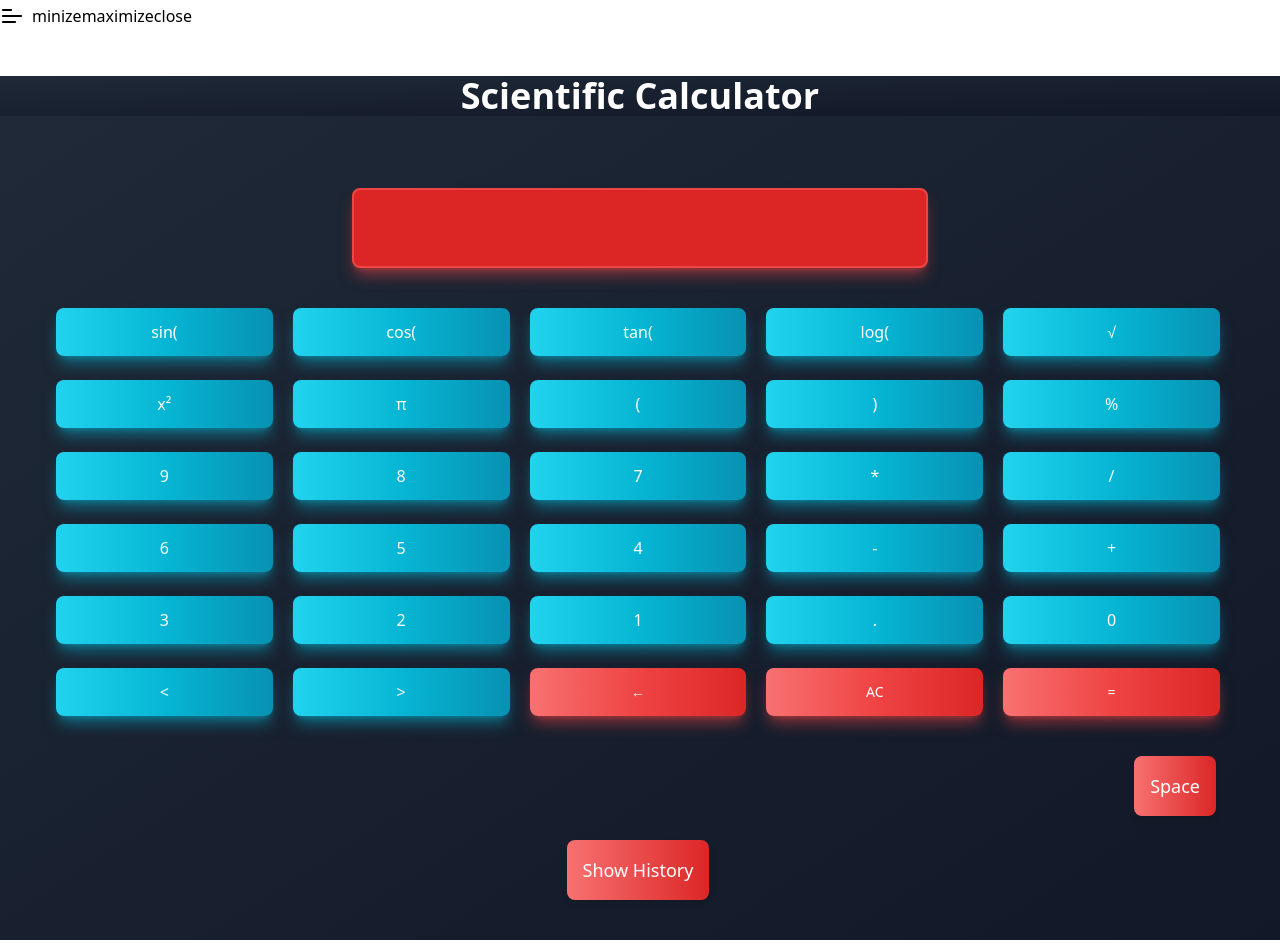
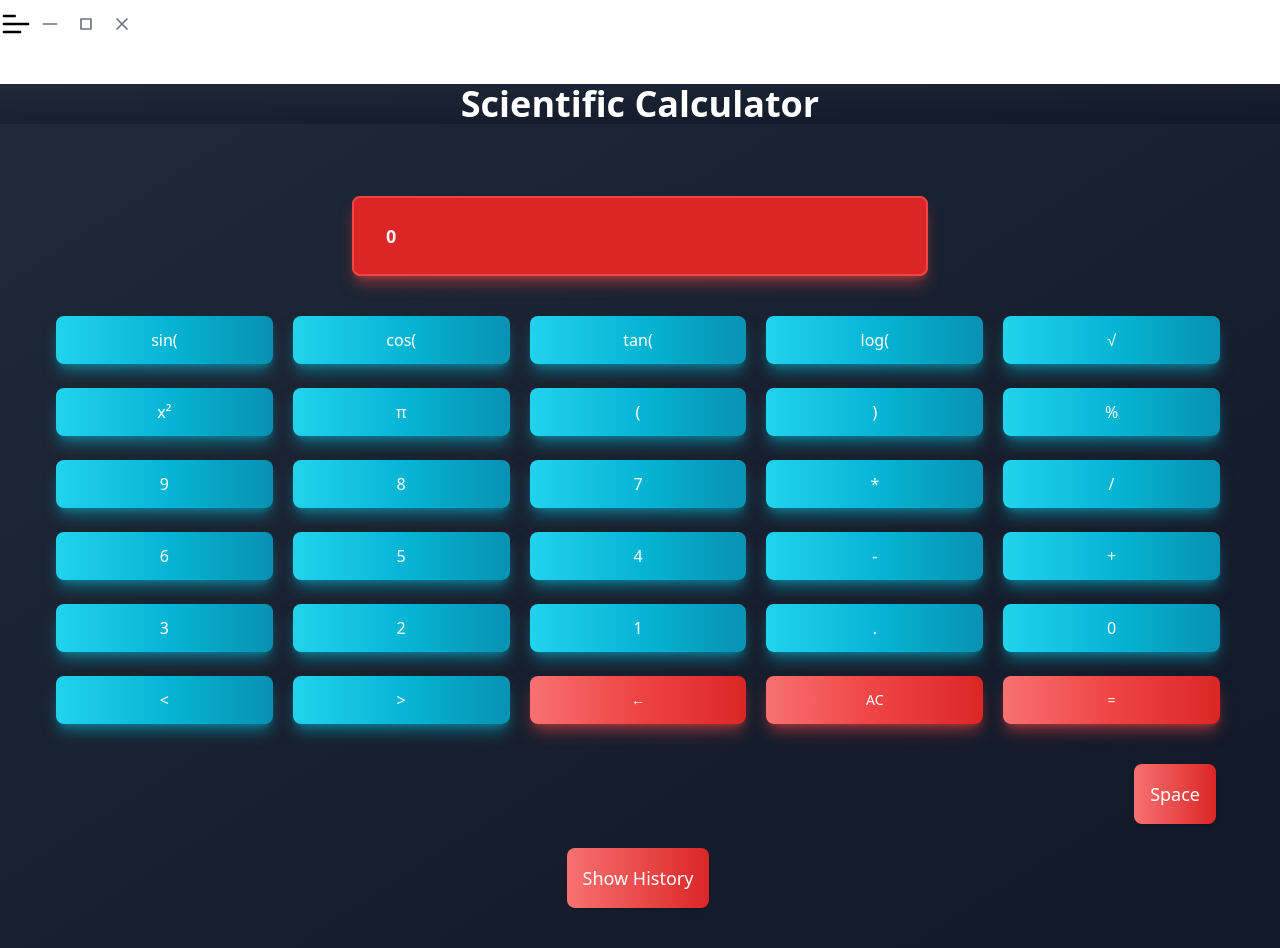
Before and after one commit to JamesIanJuban/ian-calculator, a Vue app: page / in a window 1280 px wide. Built offline with nearby package versions, Linux system fonts and the light colour scheme.

Commit message:
Close Window

```diff
--- a/src/components/AppBar.vue
+++ b/src/components/AppBar.vue
@@ -1,20 +1,38 @@
 <template>
     <div class="h-1">
-        <!-- Add this for control and eable to resize in this region -->
+      <!-- This div is for resizing control -->
     </div>
     <div class="flex" style="-webkit-app-region: drag;">
-        <div class="flex" style="-webkit-app-region: no-drag;">
-            <button>
-                <MenuSvg class="w-8 h-8"/>
-            </button>
-            <div class="ml-auto">
-                <button>minize</button>
-                <button>maximize</button>
-                <button>close</button>
-            </div>
+      <div class="flex" style="-webkit-app-region: no-drag;">
+        <button>
+          <MenuSvg class="w-10 h-10" />
+        </button>
+        <div class="flex justify-end space-x-4 mr-4">
+          <button class="text-gray-500 hover:text-gray-700 focus:outline-none" @click="minimize">
+            <svg class="h-5 w-5" fill="none" viewBox="0 0 24 24" stroke="currentColor">
+            <path stroke-linecap="round" stroke-linejoin="round" stroke-width="2" d="M20 12H4"></path>
+            </svg>
+          </button>
+
+          <button class="text-gray-500 hover:text-gray-700 focus:outline-none" @click="maximizeOrRestore">
+            <svg v-if="!isMaximized" class="h-5 w-5" fill="none" viewBox="0 0 24 24" stroke="currentColor">
+            <path stroke-linecap="round" stroke-linejoin="round" stroke-width="2" d="M6 6h12v12H6z"></path>
+            </svg>
+            <svg v-else class="h-5 w-5" fill="none" viewBox="0 0 24 24" stroke="currentColor">
+            <path stroke-linecap="round" stroke-linejoin="round" stroke-width="2" d="M4 4h16v16H4z"></path>
+            </svg>
+          </button>
+
+          <button class="text-gray-500 hover:text-gray-700 focus:outline-none" @click="close">
+            <svg class="h-5 w-5" fill="none" viewBox="0 0 24 24" stroke="currentColor">
+            <path stroke-linecap="round" stroke-linejoin="round" stroke-width="2" d="M6 18L18 6M6 6l12 12"></path>
+            </svg>
+          </button>
         </div>
+      </div>
     </div>
-</template>
+  </template>
+
 
 <script>
 import MenuSvg from '@/components/svg/MenuSvg.vue';
--- a/src/components/CalculatorContainer.vue
+++ b/src/components/CalculatorContainer.vue
@@ -6,11 +6,11 @@
       <input
         type="text"
         v-model="inputStr"
-        placeholder=""
+        placeholder="0"
         autofocus
         @keydown.enter="calculate"
         @input="validateInput"
-        class="input-text w-full h-[5rem] max-w-xl px-6 py-4 md:py-6 text-lg rounded-lg text-white border-2 border-red-500/50 bg-red-600 shadow-lg shadow-red-500/50 dark:shadow-lg dark:shadow-red-800/80 placeholder-gray-100 focus:border-red-500 focus:outline-none transition duration-300 ease-in-out">
+        class="input-text w-full h-[5rem] max-w-xl px-8 py-6 md:py-6 text-lg font-bold rounded-lg text-white border-2 border-red-500/50 bg-red-600 shadow-lg shadow-red-500/50 dark:shadow-lg dark:shadow-red-800/80 placeholder-gray-100 focus:border-red-500 focus:outline-none transition duration-300 ease-in-out">
     </div>
     <!-- Operation buttons -->
     <div class="grid grid-cols-5 gap-4 px-6 py-4">
@@ -42,14 +42,28 @@
  <transition name="slide">
     <div v-if="showHistory" class="history-container fixed right-0 top-0 h-screen w-1/2 bg-gray-900 shadow-lg overflow-y-auto z-50">
       <!-- Close button -->
-    <button @click="toggleHistory" class="close-button absolute top-4 right-4 bg-red-500 text-white font-bold rounded-full h-8 w-8 flex items-center justify-center focus:outline-none">
-      <svg xmlns="http://www.w3.org/2000/svg" class="h-4 w-4" fill="none" viewBox="0 0 24 24" stroke="currentColor">
-      <path stroke-linecap="round" stroke-linejoin="round" stroke-width="2" d="M6 18L18 6M6 6l12 12"/>
+    <button
+      @click="toggleHistory"
+      class="close-button absolute top-4 right-4 bg-red-500 text-white font-bold rounded-full h-8 w-8 flex items-center justify-center focus:outline-none">
+    <svg xmlns="http://www.w3.org/2000/svg"
+      class="h-4 w-4"
+      fill="none"
+      viewBox="0 0 24 24"
+      stroke="currentColor">
+    <path
+      stroke-linecap="round"
+      stroke-linejoin="round"
+      stroke-width="2"
+      d="M6 18L18 6M6 6l12 12"/>
     </svg>
     </button>
-      <HistoryWindow :show="showHistory" :history="history" @toggle="toggleHistory" />
+      <HistoryWindow :show="showHistory"
+      :history="history"
+      @toggle="toggleHistory" />
     <ul class="divide-y divide-red-700">
-        <li v-for="(calculation, index) in history.slice().reverse()" :key="index" class="px-2 py-1 hover:bg-gray-700">
+    <li v-for="(calculation, index) in history.slice().reverse()"
+      :key="index"
+      class="px-2 py-1 hover:bg-gray-700">
     <div class="flex justify-between items-center">
     <span class="text-white">{{ calculation.expression }}</span>
     <span class="text-green-400">{{ calculation.result }}</span>
--- a/src/components/svg/MenuSvg.vue
+++ b/src/components/svg/MenuSvg.vue
@@ -1,8 +1,8 @@
 <template>
     <div>
         <svg
-          width="24"
-          height="24"
+          width="32"
+          height="40"
           viewBox="0 0 24 24"
           fill="none"
           xmlns="http://www.w3.org/2000/svg"
```
Lines whose indentation alone changed are shown as unchanged.
